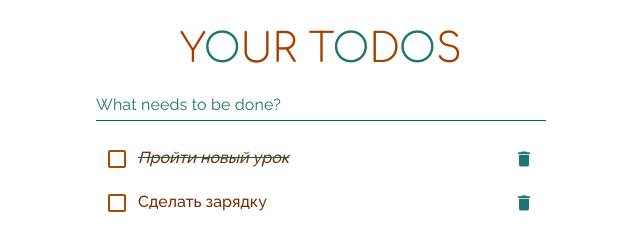
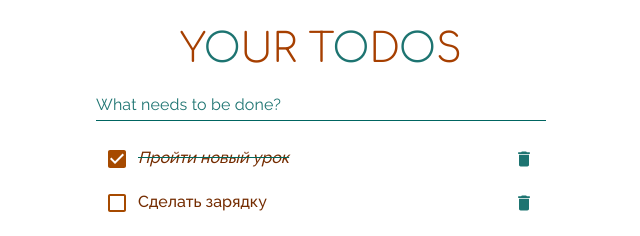
Before and after one commit to WebHeroSchool/tribble-todoapp, a React (Create React App) app: page / in a window 1280 px wide. Shown: the top 236 px of the page, without its empty margins (319-959 px from the left). Built offline with nearby package versions, Linux system fonts and the light colour scheme.

Commit message:
Add checkbox event listener

```diff
--- a/src/components/App/App.js
+++ b/src/components/App/App.js
@@ -21,6 +21,9 @@ class App extends React.Component {
       }
     ]
   }
+
+  onClickDone = (isDone) => console.log(isDone);
+
   render () {
     return (
       <div className={styles.wrap}>
@@ -33,7 +36,7 @@ class App extends React.Component {
           S
         </h1>
         <InputItem />
-        <ItemList items={this.state.items} />
+        <ItemList items={this.state.items} onClickDone={this.onClickDone} />
         <Footer count={3}/>
       </div>
     )
--- a/src/components/Item/Item.js
+++ b/src/components/Item/Item.js
@@ -22,7 +22,7 @@ const itemStyle = makeStyles({
   }
 })
 
-export default function Item({ value, isDone }) {
+export default function Item({ value, isDone, onClickDone }) {
   const classes = itemStyle();
 
   return (
@@ -32,7 +32,13 @@ export default function Item({ value, isDone }) {
       })
     }>
       <span className={styles.task}>
-        <Checkbox className={classnames(classes.root, classes.checked)} />
+        <Checkbox
+          checked={isDone}
+          className={
+            classnames(classes.root, classes.checked)
+          }
+          onClick={() => onClickDone(isDone)}
+        />
         {value}
         </span>
       <IconButton aria-label="delete">
--- a/src/components/ItemList/ItemList.js
+++ b/src/components/ItemList/ItemList.js
@@ -2,9 +2,9 @@ import React from 'react';
 import Item from '../Item/Item';
 import styles from './ItemList.module.css'
 
-const ItemList = ({ items }) => (<ul className={styles.list}>
+const ItemList = ({ items, onClickDone }) => (<ul className={styles.list}>
     {items.map(item => <li key={item.value}>
-      <Item value={item.value} isDone={item.isDone} />
+      <Item value={item.value} isDone={item.isDone} onClickDone={onClickDone} />
     </li>)}
 </ul>);
 
```
